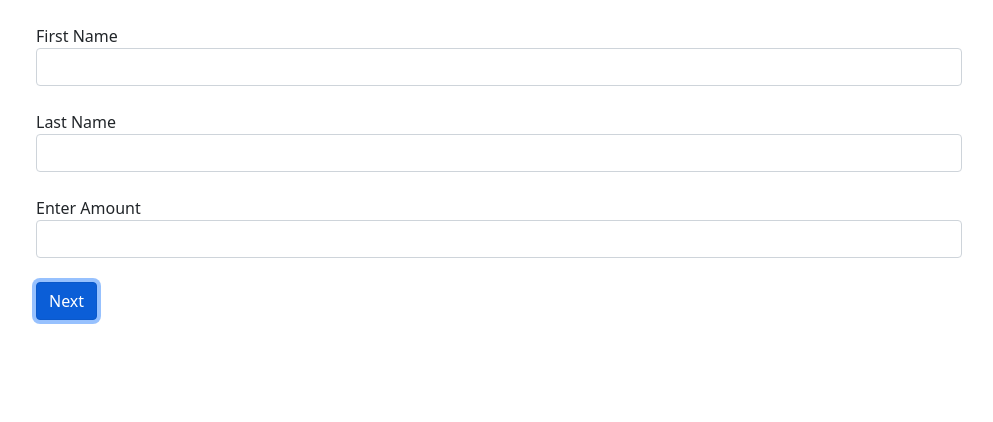
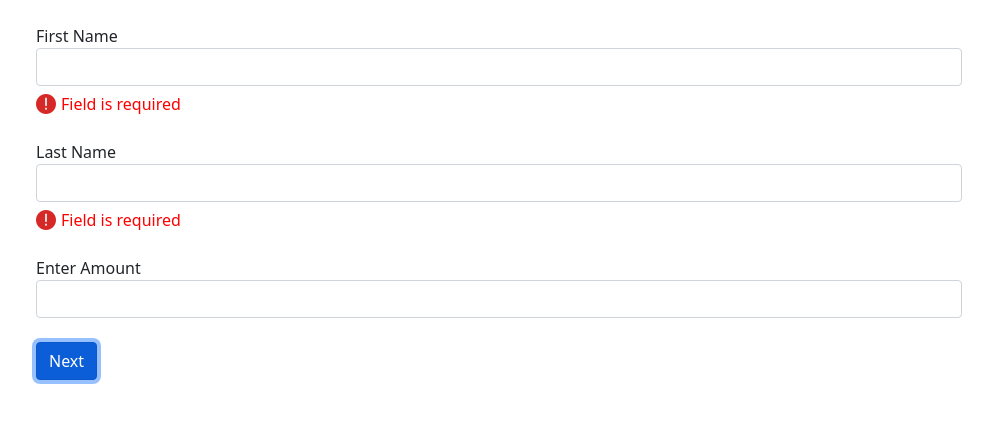
Before and after one commit to kjb244/angular-spa-with-rxjs, an Angular app: page /view1 in a window 1280 px wide. Both pictures are taken after a click on the button "Next". Shown: the top 422 px of the page, without its empty margins (46-1039 px from the left). Built offline with nearby package versions, Linux system fonts and the light colour scheme.

Commit message:
implemented form validation

```diff
--- a/src/app/components/buttons/buttons.component.html
+++ b/src/app/components/buttons/buttons.component.html
@@ -1,2 +1,2 @@
-<button *ngIf="showPrev" (click)="clickButton('prev')" type="button" class="btn btn-primary prev-button">Previous</button>
+<button *ngIf="showPrev"  (click)="clickButton('prev')" type="button" class="btn btn-primary prev-button">Previous</button>
 <button *ngIf="showNext" (click)="clickButton('next')" type="button" class="btn btn-primary next-button">Next</button>
--- a/src/app/components/buttons/buttons.component.ts
+++ b/src/app/components/buttons/buttons.component.ts
@@ -11,6 +11,7 @@ import { Actions } from "../../store/actions";
 export class ButtonsComponent implements OnInit {
 
   @Input() formData: { [key: string]: any };
+  @Input() beforeClickActions?: () => boolean;
   showPrev: boolean = false;
   showNext: boolean = false;
 
@@ -36,10 +37,16 @@ export class ButtonsComponent implements OnInit {
   }
 
   clickButton(type: string){
-    if(type === 'next'){
-      eventDispatcher.next({type: Actions.CLICK_NEXT, payload: this.formData});
-    } else if (type === 'prev'){
-      eventDispatcher.next({type: Actions.CLICK_PREVIOUS, payload: this.formData});
+    let moveForward = true;
+    if(this.beforeClickActions && typeof this.beforeClickActions === 'function'){
+      moveForward = this.beforeClickActions();
+    }
+    if(moveForward) {
+      if (type === 'next') {
+        eventDispatcher.next({type: Actions.CLICK_NEXT, payload: this.formData});
+      } else if (type === 'prev') {
+        eventDispatcher.next({type: Actions.CLICK_PREVIOUS, payload: this.formData});
+      }
     }
   }
 
--- /dev/null
+++ b/src/app/components/form-errors/form-errors.component.css
@@ -0,0 +1,11 @@
+.error {
+  margin-top: 6px;
+  color: red;
+  background-image: url('/assets/images/error_icon.png');
+  background-repeat: no-repeat;
+  background-position: 0px 2px;
+}
+
+.error  .field-error{
+  margin-left: 25px;
+}
--- /dev/null
+++ b/src/app/components/form-errors/form-errors.component.html
@@ -0,0 +1,13 @@
+<div *ngIf="!formError?.['valid'] && (formError?.['touched'])" class="error">
+
+  <div class="field-error" *ngIf="getFirstKey(formError) === 'required' else patternTemplate">Field is required</div>
+
+  <ng-template #patternTemplate>
+    <div class="field-error" *ngIf="getFirstKey(formError) === 'pattern' else defaultTemplate">Field pattern validation failed</div>
+  </ng-template>
+
+  <ng-template #defaultTemplate>
+    <div class="field-error">Field validation failed with constraint problem: {{getFirstKey(formError)}}</div>
+  </ng-template>
+
+</div>
--- /dev/null
+++ b/src/app/components/form-errors/form-errors.component.ts
@@ -0,0 +1,28 @@
+import { Component, OnInit, Input } from '@angular/core';
+
+@Component({
+  selector: 'app-form-errors',
+  templateUrl: './form-errors.component.html',
+  styleUrls: ['./form-errors.component.css'],
+})
+export class FormErrorsComponent implements OnInit {
+
+
+  @Input() formError: {[key: string]: any};
+
+
+
+  constructor() { }
+
+  ngOnInit(): void {
+
+  }
+
+  getFirstKey(property: any){
+    return Object.keys(property.errors || {})[0];
+  }
+
+
+
+
+}
--- a/src/app/components/splash/splash.component.html
+++ b/src/app/components/splash/splash.component.html
@@ -2,6 +2,7 @@
 
   <div class="modal-body">
     <div class="row">
+      <p>Loading...</p>
       <div class="col-xs-12 cols">
         <div class="spinner-border text-primary" role="status"></div>
       </div>
--- a/src/app/components/view1/view1.component.html
+++ b/src/app/components/view1/view1.component.html
@@ -1,12 +1,15 @@
-<form>
+<form #contactForm="ngForm" class="form-group">
 
   <div class="row mt-4">
     <div class="col-xs-12 col-sm-10">
       <div class="form-group">
         <label for="firstName">First Name</label>
-        <input type="text" [(ngModel)]="formData['firstName']" name="firstName" id="firstName" class="form-control"/>
+        <input type="text" [(ngModel)]="formData['firstName']" required minlength="2" pattern="^\S+$" name="firstName"
+               id="firstName" #firstName="ngModel" class="form-control"/>
+      </div>
+      <app-form-errors [formError]="firstName"></app-form-errors>
 
-      </div>
+
     </div>
   </div>
 
@@ -14,22 +17,25 @@
     <div class="col-xs-12 col-sm-10">
       <div class="form-group">
         <label for="lastName">Last Name</label>
-        <input type="text" [(ngModel)]="formData['lastName']" name="lastName" id="lastName" class="form-control"/>
+        <input type="text" [(ngModel)]="formData['lastName']" required minlength="2" maxlength="20" name="lastName"
+               id="lastName" #lastName="ngModel" class="form-control"/>
+      </div>
+    </div>
+  </div>
+  <app-form-errors [formError]="lastName"></app-form-errors>
+
+  <div class="row mt-4">
+    <div class="col-xs-12 col-sm-10">
+      <div class="form-group">
+        <app-currency [amount]="formData['currency']" required minlength="2" (onCurrencyChange)="currencyChange($event)"></app-currency>
       </div>
     </div>
   </div>
 
-  <div class="row mt-4">
-    <div class="col-xs-12 col-sm-10">
-      <div class="form-group">
-        <app-currency [amount]="formData['currency']" (onCurrencyChange)="currencyChange($event)"></app-currency>
-      </div>
-    </div>
-  </div>
 
   <div class="row mt-4">
     <div class="col-xs-12 col-sm-10">
-      <app-buttons [formData]="formData"></app-buttons>
+      <app-buttons [beforeClickActions]="checkFormValidity" [formData]="formData"></app-buttons>
     </div>
   </div>
 
--- a/src/app/components/view1/view1.component.ts
+++ b/src/app/components/view1/view1.component.ts
@@ -1,8 +1,9 @@
-import { Component, OnInit, OnDestroy } from '@angular/core';
+import {Component, OnInit, OnDestroy, ViewChild} from '@angular/core';
 import { eventDispatcher, store } from "../../store/index";
 import { Actions } from "../../store/actions";
 import { Router } from '@angular/router';
 import Utilities from '../../utils/utilities';
+import {NgForm} from "@angular/forms";
 
 
 @Component({
@@ -12,6 +13,8 @@ import Utilities from '../../utils/utilities';
 })
 export class View1Component implements OnInit, OnDestroy {
   sub: any;
+  @ViewChild('contactForm') contactForm: NgForm;
+
 
   //TODO: make this object[]
   formData: { [key: string]: any } = {
@@ -43,4 +46,14 @@ export class View1Component implements OnInit, OnDestroy {
     this.formData['currency'] = currency;
   }
 
+  checkFormValidity = () =>{
+    const controls = this.contactForm.controls;
+    Object.keys(controls).forEach((e) =>{
+      controls[e].markAsTouched();
+    });
+
+    return this.contactForm.valid || false;
+
+  }
+
 }
--- a/src/app/store/index.ts
+++ b/src/app/store/index.ts
@@ -69,7 +69,7 @@ eventDispatcher.subscribe((data: Event) => {
       break;
 
     case Actions.CLICK_NEXT:
-      state = {...state};;
+      state = {...state};
       state = mapStateAndReturnIt(Actions.CLICK_NEXT, data.payload || {}, state);
       store.next(state);
       break;
@@ -86,8 +86,6 @@ eventDispatcher.subscribe((data: Event) => {
       store.next(state);
       break;
 
-
-
     default:
       break;
   }
```
Also changed, not shown: src/app/app.module.ts (+7 -2 lines), src/assets/images/error_icon.png (added), 1 other file (tests, documents, lock files or other folders).
